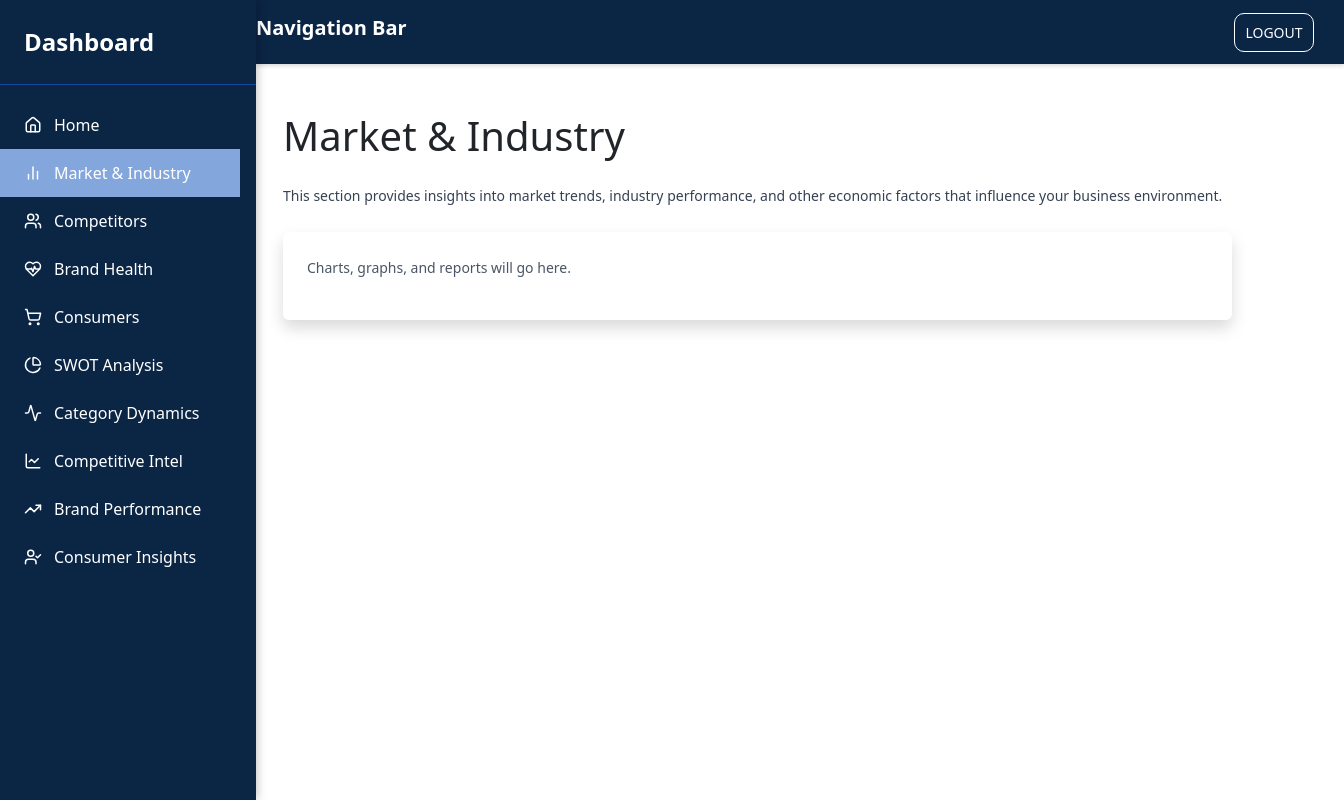
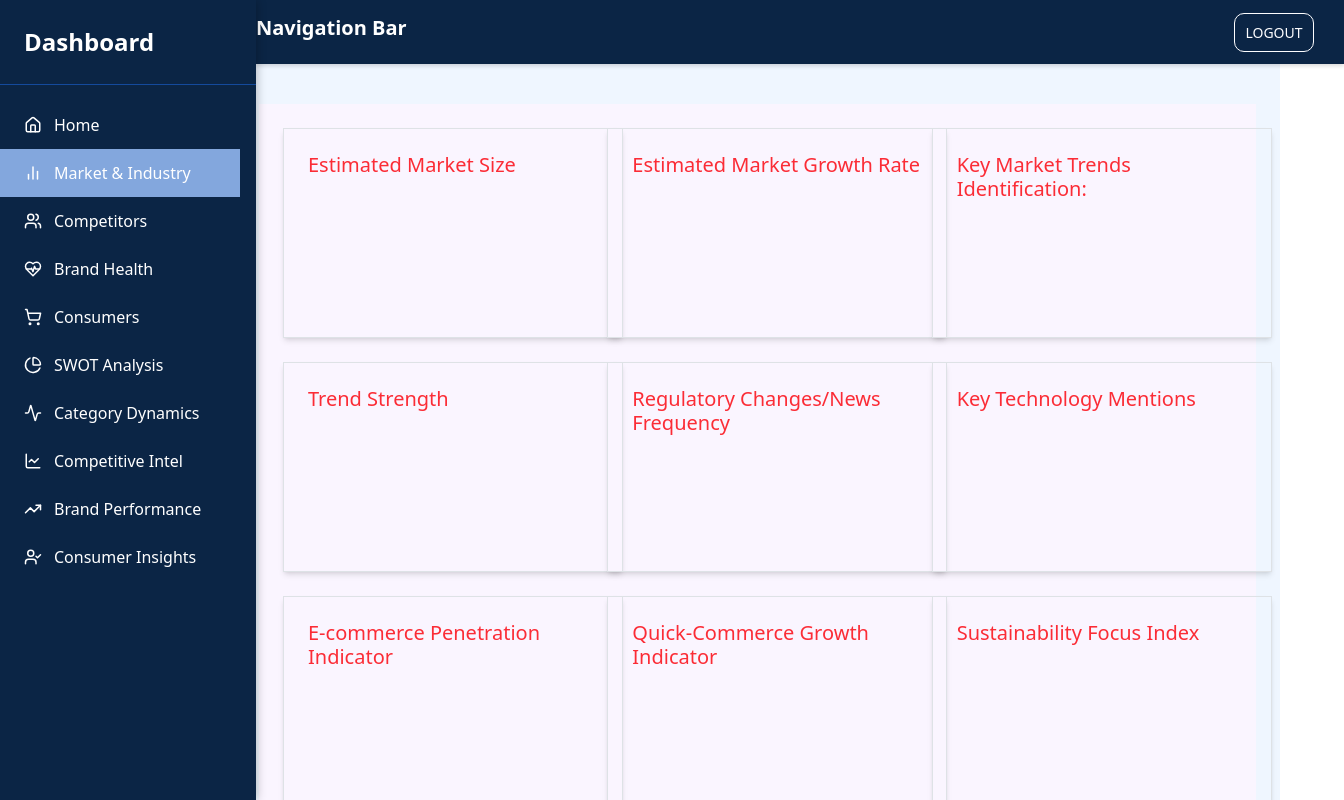
Before and after one commit to pushkar3162/SORT-new, a React (Vite) app: page /dash/market-industry in a window 1280 px wide. Shown: the whole page, 1344 px wide, since content can reach past the window. Built offline with nearby package versions, Linux system fonts and the light colour scheme.

Commit message:
WIP: Local changes before merging upstream

```diff
--- a/package.json
+++ b/package.json
@@ -12,11 +12,15 @@
   "dependencies": {
     "@emotion/react": "^11.14.0",
     "@emotion/styled": "^11.14.0",
+    "@headlessui/react": "^2.2.4",
     "@hookform/resolvers": "^5.0.1",
     "@mui/material": "^7.1.0",
     "@tailwindcss/vite": "^4.1.7",
+    "axios": "^1.9.0",
     "bootstrap": "^5.3.6",
+    "framer-motion": "^12.12.1",
     "lucide-react": "^0.510.0",
+    "motion": "^12.12.1",
     "react": "^19.0.0",
     "react-dom": "^19.0.0",
     "react-hook-form": "^7.56.4",
--- a/src/components/BrandHealth.jsx
+++ b/src/components/BrandHealth.jsx
@@ -1,21 +1,54 @@
 import React from "react";
+import { motion } from "motion/react";
+import "./brand.css";
 
-const BrandHealth = () => {
+const BrandHealthKPIs = () => {
   return (
-    <div className="p-6">
-      <h1 className="text-2xl font-bold mb-4">Brand Health</h1>
-      <p className="text-gray-700">
-        Monitor how consumers perceive your brand, including awareness, loyalty,
-        and reputation.
-      </p>
-
-      <div className="mt-6 p-4 bg-white rounded shadow">
-        <p className="text-gray-600">
-          Brand performance indicators will be shown here.
-        </p>
-      </div>
+    <div className="brand-container h-auto w-full text-blue-700 bg-blue-50 p-6 grid grid-cols-3 gap-6">
+      {[
+        "Brand Search Volume Trend",
+        "Competitor Search Volume Trend",
+        "Share of Search",
+        "Social Media Mention Volume",
+        "Social Media Sentiment Score",
+        "Social Media Share of Voice",
+        "Primary Social Platform Follower Count",
+        "Follower Growth Rate",
+        "Social Media Posting Frequency",
+        "Social Media Engagement Rate",
+        "Top Performing Social Media Content Themes",
+        "Website Traffic Estimate Rank",
+        "Estimated Website Bounce Rate",
+        "Estimated Website Avg. Visit Duration",
+        "Website Top Traffic Sources",
+        "Website SEO Performance Indicator",
+        "Top Organic Keywords Visibility",
+        "Website Mobile Friendliness Score",
+        "Website Page Load Speed Score",
+        "News Mention Frequency",
+        "News Sentiment",
+        "Online Review Volume",
+        "Average Online Rating",
+        "Positive Review Themes",
+        "Negative Review Themes",
+        "Customer Service Response Rate",
+        "Brand Association Cloud",
+        "E-commerce Product Page Quality Score",
+        "New Product Launch Visibility",
+        "Restaurant Presence & Ratings",
+      ].map((title, index) => (
+        <motion.div
+          key={title}
+          initial={{ scale: 0 }}
+          animate={{ scale: 1 }}
+          transition={{ duration: 1, ease: "easeInOut", delay: index * 0.02 }}
+          className="brand-card p-4 w-[430px] h-[250px] border shadow-md bg-white rounded-lg hover:scale-110 hover:rounded-xl hover:shadow-lg transition-all duration-500 ease-in-out"
+        >
+          <h5>{title}</h5>
+        </motion.div>
+      ))}
     </div>
   );
 };
 
-export default BrandHealth;
+export default BrandHealthKPIs;
--- a/src/components/MarketIndustry.jsx
+++ b/src/components/MarketIndustry.jsx
@@ -1,20 +1,134 @@
 import React from "react";
+import { motion } from "motion/react";
+
+import "./market.css";
 
 const MarketIndustry = () => {
   return (
-    <div className=" p-6">
-      <h1 className="text-2xl font-bold mb-4">Market & Industry</h1>
-      <p className="text-gray-700">
-        This section provides insights into market trends, industry performance,
-        and other economic factors that influence your business environment.
-      </p>
+    <div className="market-container h-auto text-red-500  mx-auto bg-purple-50 p-6 grid grid-cols-3 gap-4">
+      <motion.div
+        initial={{ scale: 0 }}
+        animate={{ scale: 1 }}
+        transition={{ duration: 1, ease: "easeInOut" }}
+        className="market-card
+        p-4 w-[340px] h-[210px]  border shadow-md"
+      >
+        <h5>Estimated Market Size </h5>
+      </motion.div>
+      <motion.div
+        initial={{ scale: 0 }}
+        animate={{ scale: 1 }}
+        transition={{ duration: 1, ease: "easeInOut" }}
+        className="market-card
+        p-4 w-[340px] h-[210px]  border shadow-md"
+      >
+        <h5>Estimated Market Growth Rate</h5>
+      </motion.div>
+      <motion.div
+        initial={{ scale: 0 }}
+        animate={{ scale: 1 }}
+        transition={{ duration: 1, ease: "easeInOut" }}
+        className="market-card
+        p-4 w-[340px] h-[210px]  border shadow-md"
+      >
+        <h5>Key Market Trends Identification:</h5>
+      </motion.div>
+      <motion.div
+        initial={{ scale: 0 }}
+        animate={{ scale: 1 }}
+        transition={{ duration: 1, ease: "easeInOut" }}
+        className="market-card
+        p-4 w-[340px] h-[210px]  border shadow-md"
+      >
+        <h5>Trend Strength </h5>
+      </motion.div>
+      <motion.div
+        initial={{ scale: 0 }}
+        animate={{ scale: 1 }}
+        transition={{ duration: 1, ease: "easeInOut" }}
+        className="market-card
+        p-4 w-[340px] h-[210px]  border shadow-md"
+      >
+        <h5>Regulatory Changes/News Frequency </h5>
+      </motion.div>
+      <motion.div
+        initial={{ scale: 0 }}
+        animate={{ scale: 1 }}
+        transition={{ duration: 1, ease: "easeInOut" }}
+        className="market-card
+        p-4 w-[340px] h-[210px]  border shadow-md"
+      >
+        <h5>Key Technology Mentions </h5>
+      </motion.div>
+      <motion.div
+        initial={{ scale: 0 }}
+        animate={{ scale: 1 }}
+        transition={{ duration: 1, ease: "easeInOut" }}
+        className="market-card
+        p-4 w-[340px] h-[210px]  border shadow-md"
+      >
+        <h5>E-commerce Penetration Indicator</h5>
+      </motion.div>
+      <motion.div
+        initial={{ scale: 0 }}
+        animate={{ scale: 1 }}
+        transition={{ duration: 1, ease: "easeInOut" }}
+        className="market-card
+        p-4 w-[340px] h-[210px]  border shadow-md"
+      >
+        <h5>Quick-Commerce Growth Indicator </h5>
+      </motion.div>
+      <motion.div
+        initial={{ scale: 0 }}
+        animate={{ scale: 1 }}
+        transition={{ duration: 1, ease: "easeInOut" }}
+        className="market-card
 
-      {/* Placeholder for future content */}
-      <div className="mt-6 p-4 bg-white rounded shadow">
-        <p className="text-gray-600">
-          Charts, graphs, and reports will go here.
-        </p>
-      </div>
+        p-4 w-[340px] h-[210px]  border shadow-md"
+      >
+        <h5>Sustainability Focus Index </h5>
+      </motion.div>
+      <motion.div
+        initial={{ scale: 0 }}
+        animate={{ scale: 1 }}
+        className="market-card
+        p-4 w-[340px] h-[210px]  border shadow-md"
+      >
+        <h5>Health & Wellness Trend Index </h5>
+      </motion.div>
+
+      <motion.div
+        initial={{ scale: 0 }}
+        animate={{ scale: 1 }}
+        className="market-card
+        p-4 w-[340px] h-[210px]  border shadow-md"
+      >
+        <h5>Key Ingredient Price Trend Mentions </h5>
+      </motion.div>
+      <motion.div
+        initial={{ scale: 0 }}
+        animate={{ scale: 1 }}
+        className="market-card
+        p-4 w-[340px] h-[210px]  border shadow-md"
+      >
+        <h5>Geographic Hotspots</h5>
+      </motion.div>
+      <motion.div
+        initial={{ scale: 0 }}
+        animate={{ scale: 1 }}
+        className="market-card
+        p-4 w-[340px] h-[210px]  border shadow-md"
+      >
+        <h5>Emerging Category Identification</h5>
+      </motion.div>
+      <motion.div
+        initial={{ scale: 0 }}
+        animate={{ scale: 1 }}
+        className="market-card
+        p-4 w-[340px] h-[210px]  border shadow-md"
+      >
+        <h5>Private Label Growth Mentions </h5>
+      </motion.div>
     </div>
   );
 };
--- /dev/null
+++ b/src/components/brand.css
@@ -0,0 +1,16 @@
+.dashboard-wrapper {
+  margin: 0;
+  padding: 0;
+}
+
+.dashboard-content {
+  width: 100%;
+  margin: 0;
+  box-sizing: border-box;
+}
+
+.brand-container {
+  width: 100%;
+  box-sizing: border-box;
+  margin: 0;
+}
--- /dev/null
+++ b/src/components/market.css
@@ -0,0 +1,5 @@
+.market-card:hover {
+  scale: 1.2;
+  transition: 0.5s ease-in-out;
+  border-radius: 10px;
+}
--- a/src/pages/Dashboard.jsx
+++ b/src/pages/Dashboard.jsx
@@ -1,4 +1,3 @@
-// pages/Dashboard.jsx
 import React from "react";
 import Navbar from "../components/Navbar";
 import Sidebar from "../components/Sidebar";
@@ -6,11 +5,20 @@ import { Outlet } from "react-router-dom";
 
 const Dashboard = () => {
   return (
-    <div className="dashboard-wrapper">
-      <Navbar />
-      <Sidebar />
-      <div className="ml-[235px] p-4 text-sm leading-6 dashboard-content">
-        <Outlet /> {/* Render child routes here */}
+    <div className="dashboard-wrapper flex h-screen overflow-hidden">
+      {/* Navbar */}
+      <div className="fixed top-0 left-0 w-full bg-blue-900 text-white z-10">
+        <Navbar />
+      </div>
+      {/* Sidebar */}
+      <div className="fixed top-0 left-0 h-screen w-[235px] pt-[80px] bg-blue-900 text-white z-10">
+        <Sidebar />
+      </div>
+      {/* Main Content */}
+      <div className="ml-[235px] pt-[80px] h-screen overflow-y-auto bg-blue-50 flex-1">
+        <div className="dashboard-content p-4 text-sm leading-6 max-w-full overflow-x-hidden">
+          <Outlet />
+        </div>
       </div>
     </div>
   );
```
Also changed, not shown: 1 other file (tests, documents, lock files or other folders).
